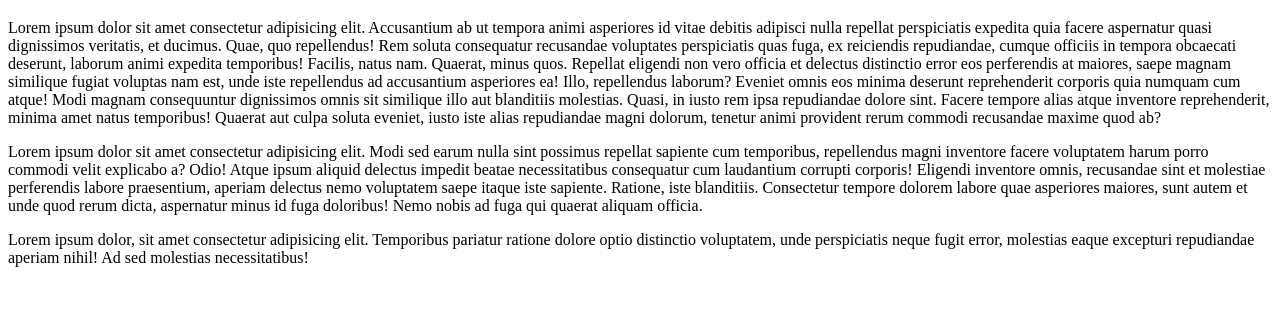
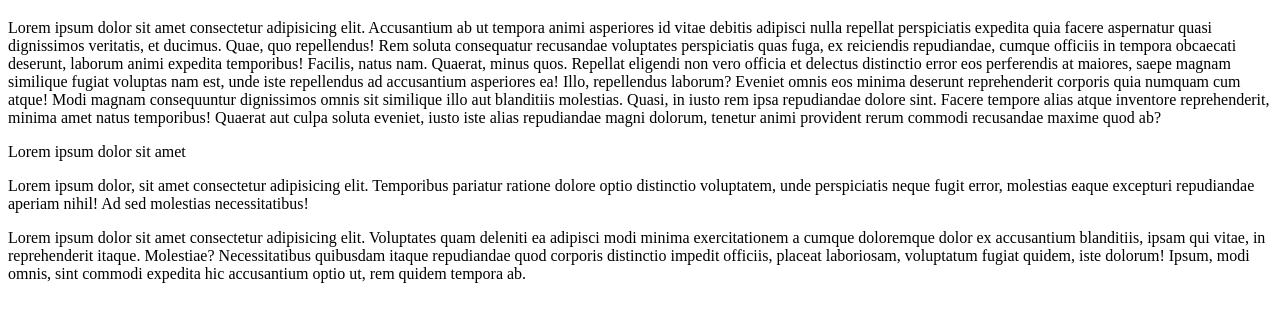
Before and after one commit to reso69/Test, a plain HTML site: page index.html in a window 1280 px wide. Shown: the part 61-382 px from the top of the page. Drawn offline with Linux system fonts and the light colour scheme.

Commit message:
quatrieme modif

```diff
--- a/index.html
+++ b/index.html
@@ -33,24 +33,22 @@
       dolorum, tenetur animi provident rerum commodi recusandae maxime quod ab?
     </p>
 
-    <p>
-      Lorem ipsum dolor sit amet consectetur adipisicing elit. Modi sed earum
-      nulla sint possimus repellat sapiente cum temporibus, repellendus magni
-      inventore facere voluptatem harum porro commodi velit explicabo a? Odio!
-      Atque ipsum aliquid delectus impedit beatae necessitatibus consequatur cum
-      laudantium corrupti corporis! Eligendi inventore omnis, recusandae sint et
-      molestiae perferendis labore praesentium, aperiam delectus nemo voluptatem
-      saepe itaque iste sapiente. Ratione, iste blanditiis. Consectetur tempore
-      dolorem labore quae asperiores maiores, sunt autem et unde quod rerum
-      dicta, aspernatur minus id fuga doloribus! Nemo nobis ad fuga qui quaerat
-      aliquam officia.
-    </p>
+    <p>Lorem ipsum dolor sit amet</p>
 
     <p>
       Lorem ipsum dolor, sit amet consectetur adipisicing elit. Temporibus
       pariatur ratione dolore optio distinctio voluptatem, unde perspiciatis
       neque fugit error, molestias eaque excepturi repudiandae aperiam nihil! Ad
       sed molestias necessitatibus!
+    </p>
+    <p>
+      Lorem ipsum dolor sit amet consectetur adipisicing elit. Voluptates quam
+      deleniti ea adipisci modi minima exercitationem a cumque doloremque dolor
+      ex accusantium blanditiis, ipsam qui vitae, in reprehenderit itaque.
+      Molestiae? Necessitatibus quibusdam itaque repudiandae quod corporis
+      distinctio impedit officiis, placeat laboriosam, voluptatum fugiat quidem,
+      iste dolorum! Ipsum, modi omnis, sint commodi expedita hic accusantium
+      optio ut, rem quidem tempora ab.
     </p>
     <!--[if lt IE 7]>
       <p class="browsehappy">
```
